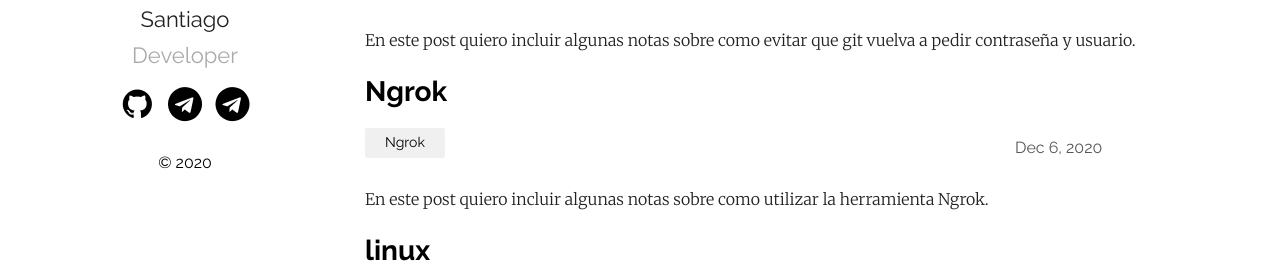
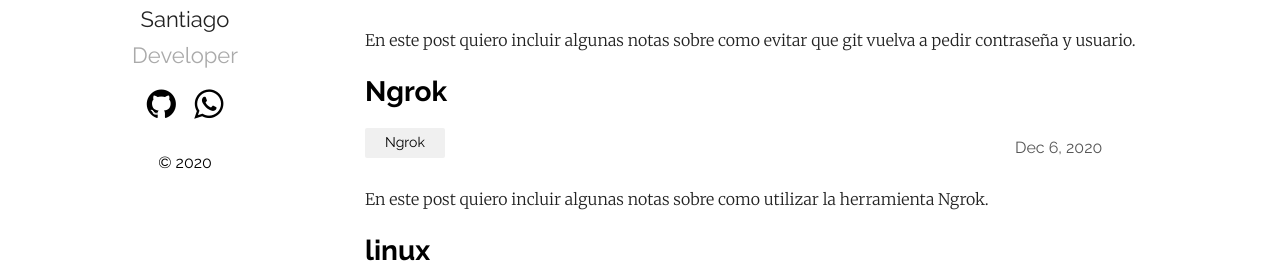
Before and after one commit to santiago500/santiago500.github.io, a Jekyll site: the page built from index.md, in a window 1280 px wide. Shown: the part 370-647 px from the top of the page. Built offline with Jekyll 4.4.1, drawn with Linux system fonts in a browser that asks for light colours.

Commit message:
update default.html

```diff
--- a/_layouts/default.html
+++ b/_layouts/default.html
@@ -14,10 +14,10 @@
 				<a href="https://github.com/{{ site.plainwhite.social_links.github }}"><li><i class="icon-github-circled"></i></li></a>
                 {%- endif -%}
                 {%- if site.plainwhite.social_links.whatsapp -%}
-				<a href="https://wa.me/{{ site.plainwhite.social_links.whatsapp }}"><li><i class="icon-telegram"></i></li></a>
+				<a href="https://wa.me/{{ site.plainwhite.social_links.whatsapp }}"><li><i class="icon-whatsapp"></i></li></a>
                 {%- endif -%}
            {%- if site.plainwhite.social_links.telegram -%}
-				<a href="https://t.me/{{ site.plainwhite.social_links.telegram }}"><li><i class="icon-telegram"></i></li></a>
+				<a href="https://t.me/{{ site.plainwhite.social_links.telegram }}"><li><i class="icon-telegram-squared"></i></li></a>
                 {%- endif -%}
 			</ul>
 			<p>&copy; 2020</p>
```
